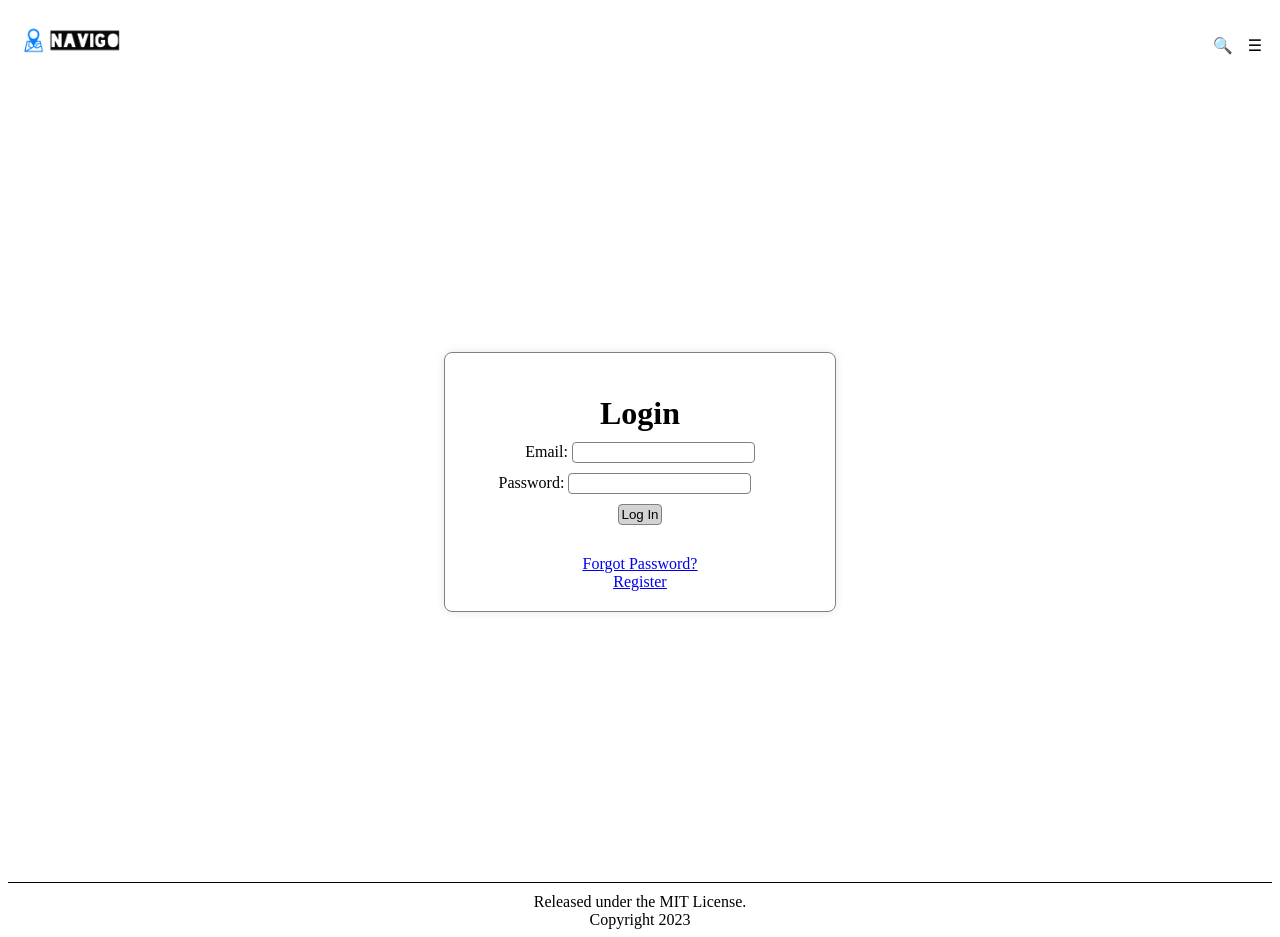
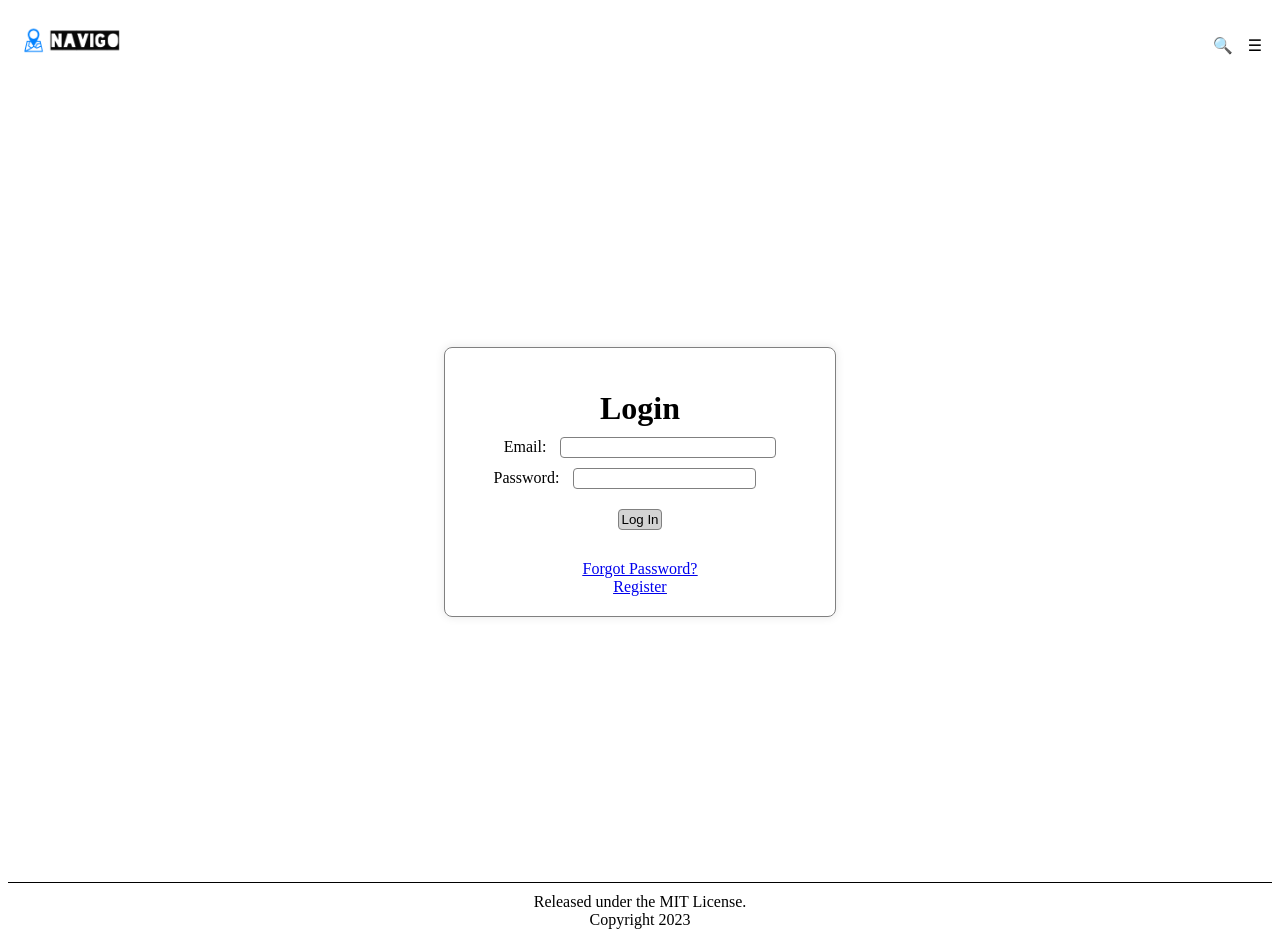
Before and after one commit to Omirekona/junction2023, a React app in the folder frontend/: page /login in a window 1280 px wide. Built offline with nearby package versions, Linux system fonts and the light colour scheme; no server answers.

Commit message:
small changes

```diff
--- a/frontend/src/auth/Login.js
+++ b/frontend/src/auth/Login.js
@@ -24,13 +24,13 @@ function Login() {
 
     return (
         <div style={{ display: 'flex', justifyContent: 'center', alignItems: 'center', height: '100vh' }}>
-            <div style={{ width: '350px', border: '1px solid gray', padding: '20px', borderRadius: '8px', boxShadow: '0px 0px 10px rgba(0,0,0,0.1)' }}>
-                <h1 style={{marginBottom: '10px'}}>Login</h1>
+            <div style={{width: '350px', border: '1px solid gray', padding: '20px', borderRadius: '8px', boxShadow: '0px 0px 10px rgba(0,0,0,0.1)' }}>
+                <h1 style={{marginBottom: '10px', fontWeight: 'bold', fontSize: '35 px'}}>Login</h1>
                 <form onSubmit={handleSubmit}>
                     <div>
                         <label>Email: </label>
                         <input
-                            style={{ marginBottom: '10px',borderRadius: '4px', border: '1px solid gray', padding: '2px' }}
+                            style={{ marginBottom: '10px',borderRadius: '4px', border: '1px solid gray', padding: '2px', width: '60%', marginLeft: '10px'}}
                             type="email"
                             value={email}
                             className="border-2 border-gray-300 p-2 w-full"
@@ -41,7 +41,7 @@ function Login() {
                     <div>
                         <label>Password: </label>
                         <input
-                            style={{marginRight: '30px', borderRadius: '4px', border: '1px solid gray', padding: '2px' }}
+                            style={{marginRight: '30px', borderRadius: '4px', border: '1px solid gray', padding: '2px', marginLeft: '10px' }}
                             type="password"
                             value={password}
                             onChange={e => setPassword(e.target.value)}
@@ -49,7 +49,7 @@ function Login() {
                         />
                     </div>
                     {error && <p style={{ color: 'red' }}>{error}</p>}
-                    <button style={{ marginTop: '10px', borderRadius: '4px', border: '1px solid gray', padding: '2px', backgroundColor: 'lightgray'}}
+                    <button style={{ marginTop: '20px', borderRadius: '4px', border: '1px solid gray', padding: '2px', backgroundColor: 'lightgray'}}
                      type="submit">Log In</button>
                 </form>
                 <div style={{ marginTop: '30px', textDecoration: 'underline' }}>
```
